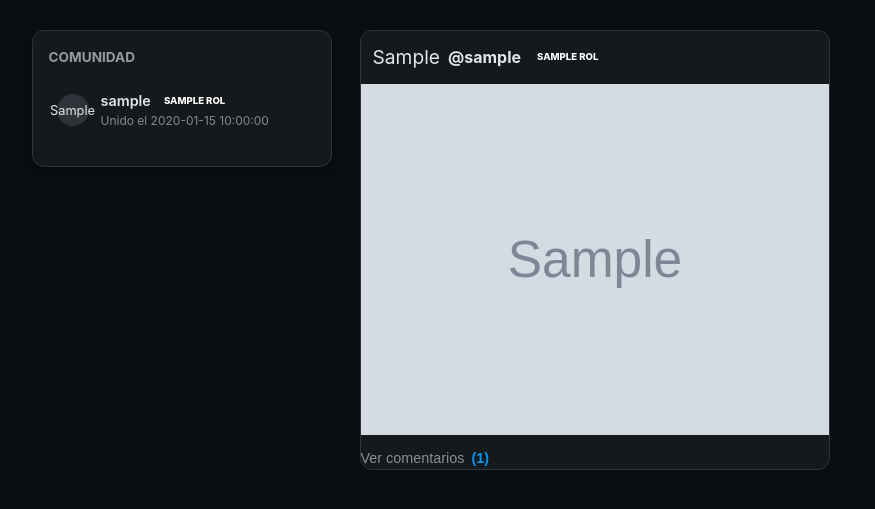
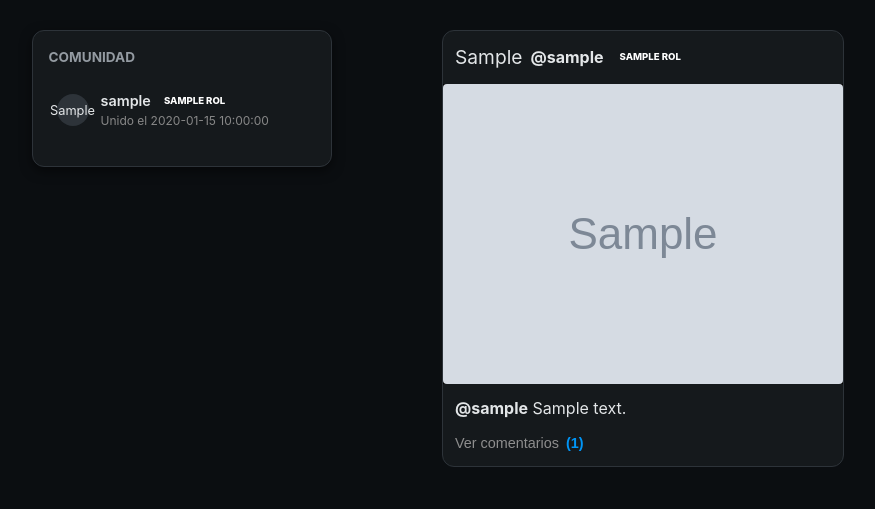
Before and after one commit to CarthDwigth/temugram, a Flask app: page / in a window 1280 px wide. Shown: the part 60-569 px from the top of the page, without its empty margins (161-1036 px from the left). Run offline with Flask 3, Linux system fonts and the light colour scheme; tables that the repository leaves empty hold one stand-in row (values such as "Sample post"); grey boxes marked "Sample" are stand-in pictures; a database or web service that is not in the repository returns one stand-in record (values such as "Sample title"); some libraries are stand-ins or nearby versions.

Commit message:
Actualización automática: 29/12/2025 13:08

```diff
--- a/static/estilos.css
+++ b/static/estilos.css
@@ -102,7 +102,13 @@
 }
 
 /* Posts */
-.feed { flex-grow: 1; max-width: 470px; }
+.feed {
+    max-width: 600px; /* Ancho estándar de Instagram/TemuGram */
+    margin: 0 auto;   /* Centra todo el feed en la pantalla */
+    display: flex;
+    flex-direction: column;
+    gap: 20px;
+}
 
 .post {
     background: var(--card-dark);
@@ -110,6 +116,11 @@
     border-radius: 12px;
     margin-bottom: 24px;
     overflow: hidden;
+}
+
+.post img {
+    width: 100%;
+    border-radius: 4px; /* Un poco de redondeado para que no se vea tan tosco */
 }
 
 .post-header {
--- a/templates/index.html
+++ b/templates/index.html
@@ -48,7 +48,9 @@
                 <div class="post-header">
                     <div style="display: flex; align-items: center; gap: 8px;">
                         <span style="font-size: 1.2em;">{{ p[5] if p[5] else '👤' }}</span>
+                        <a href="/perfil/{{ p[0] }}" style="text-decoration: none; color: inherit;">
                         <strong>@{{ p[0] }}</strong>
+                        </a>
                         <span class="badge rol-{{ p[4]|lower }}">{{ p[4] }}</span>
                     </div>
                     {% if session.get('username') == 'Carth' %}
@@ -56,7 +58,12 @@
                     {% endif %}
                 </div>
 
-                <img src="{{ p[2] }}" style="width:100%; display: block;">
+                <div class="post-content" style="width: 100%; overflow: hidden; background-color: #000;">
+                    <img src="{{ p[2] }}" style="width: 100%; height: auto; display: block; max-height: 80vh; object-fit: contain;">
+                </div>
+
+                <div style="padding: 12px;">
+                    <p><strong>@{{ p[0] }}</strong> {{ p[1] }}</p>
 
                     <div style="margin-top: 10px;">
                         {% set n_coments = comentarios | selectattr('0', 'equalto', p[3]) | list | length %}
```
